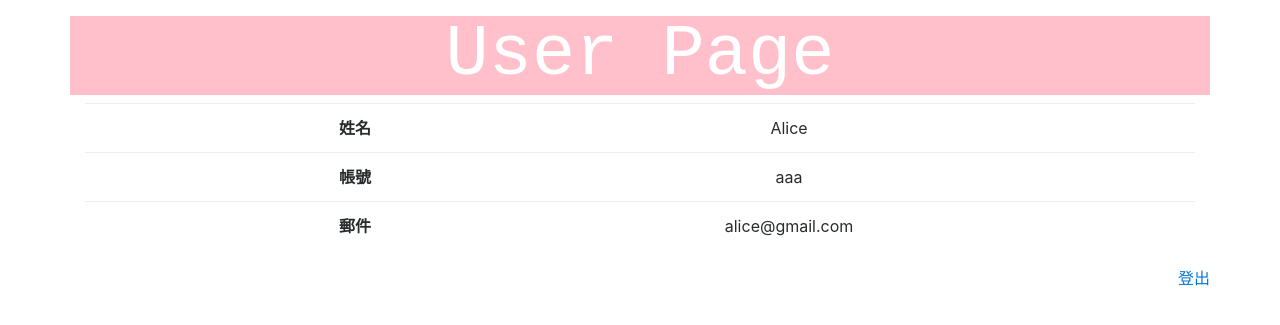
After one commit to laura83615/bookingbnb, a Django app: page /bnb/user_page/1 in a window 1280 px wide. The commit adds this page. Shown: the top 325 px of the page. Run offline with Django 3.2, Linux system fonts and the light colour scheme; data comes from the database, SQL or seed files in the repository; both versions use the stored data as it was after the commit; some libraries are stand-ins or nearby versions.

Commit message:
user page

```diff
--- a/bookingbnb/bnb/templates/bnb/login.html
+++ b/bookingbnb/bnb/templates/bnb/login.html
@@ -17,7 +17,8 @@
     </div>
 
     <div class="container">
-    <form action="">
+    <form action="{% url 'bnb:identification' %}" method="POST">
+    {% csrf_token %}
         <div class="form-group row justify-content-center">
             <label for="account" class="col-xs-3 col-form-label mr-2 sr-only">Account</label>
             <div class="col-xs-9">
@@ -38,7 +39,6 @@
 
 
     </form>
-    <hr>
     </div>
 
     <div class="container">
--- /dev/null
+++ b/bookingbnb/bnb/templates/bnb/user_page.html
@@ -0,0 +1,57 @@
+{% extends 'bnb/base.html' %}
+{% block title %}user page{% endblock %}
+{% block content %}
+	<style>
+
+		body {
+	    padding-top: 1em;
+	    }
+		.title{
+		    background-color: pink;
+		    color: white;
+		    text-align: center;
+		    font-family: "Courier New", Georgia, Serif;
+		}
+
+		.table td {
+		   text-align: center;
+		}
+
+		.table th {
+		   text-align: right;
+		}
+	</style>
+	<div class="container title">
+	    <h1 class="display-3">User Page</h1>
+	</div>
+    {% if user %}
+
+    	<div class="container">
+	        <table class="table">
+	        <tbody>
+		        <tr>
+			        <th>姓名</th>
+			        <td>{{ user.name }}</td>
+		        </tr>
+		        <tr>
+			        <th>帳號</th>
+			        <td>{{ user.account }}</td>
+		        </tr>
+		        <tr>
+			        <th>郵件</th>
+			        <td>{{ user.mail }}</td>
+		        </tr>
+	        </tbody>
+	        </table>
+    	</div>
+    {% else %}
+        <p>No users are available.</p>
+    {% endif %}
+    <div class="container">
+
+    	<div class="row justify-content-center">
+    	<hr>
+    	<a href="{% url 'bnb:login'%}">登出</a>
+    	</div>
+    </div>
+{% endblock %}
--- a/bookingbnb/bnb/urls.py
+++ b/bookingbnb/bnb/urls.py
@@ -8,4 +8,6 @@ urlpatterns = [
     url(r'^login$', views.login, name='login'),
     url(r'^register$', views.register, name='register'),
     url(r'^addusr$', views.add_user, name="add_user"),
+    url(r'^identification$', views.identification, name="identification"),
+    url(r'^user_page/(?P<user_id>[0-9]+)$', views.user_page, name="user_page"),
 ]
--- a/bookingbnb/bnb/views.py
+++ b/bookingbnb/bnb/views.py
@@ -51,3 +51,27 @@ def isvalid_mailformat(mail):
         return False
     else:
         return True
+
+
+def identification(request):
+    account = request.POST['account']
+    if User.objects.filter(account=account).exists():
+        user = User.objects.get(account=account)
+        if user.isadmin:
+            user_list = User.objects.all()
+        else:
+            user_list = User.objects.filter(account=account)
+
+        context = {'user_list': user_list}
+
+        return HttpResponseRedirect(reverse('bnb:user_page', args=(user.id,)))
+    else:
+        messages.error(request,
+                       'This user is not registered yet')
+        return HttpResponseRedirect(reverse('bnb:login'))
+
+
+def user_page(request, user_id):
+    user = User.objects.get(pk=user_id)
+    context = {'user': user}
+    return render(request, 'bnb/user_page.html', context)
```
Also changed, not shown: bookingbnb/db.sqlite3.
